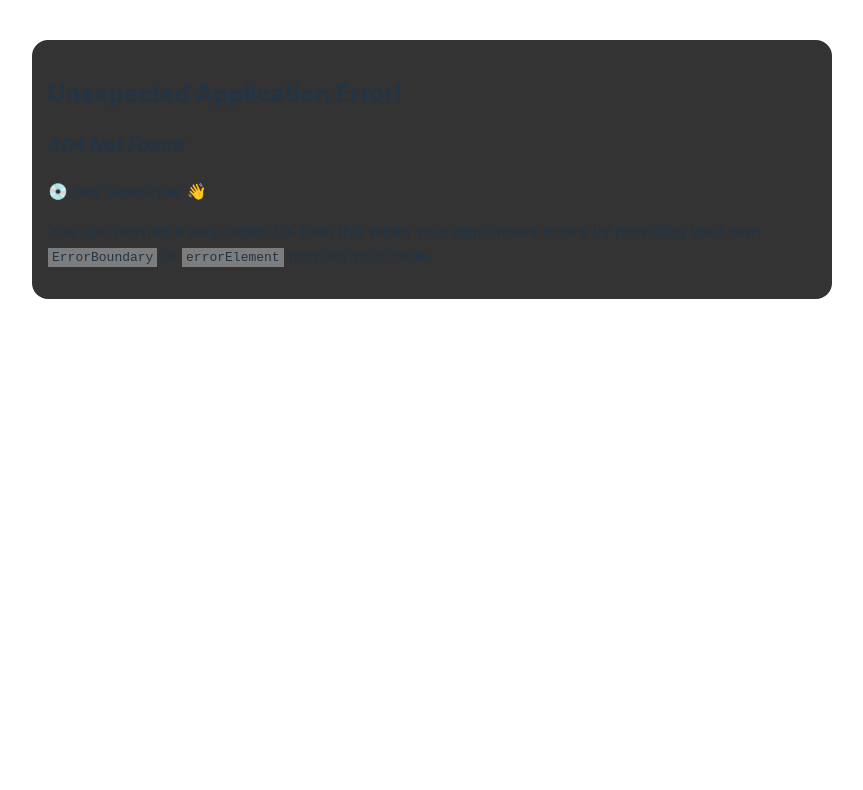
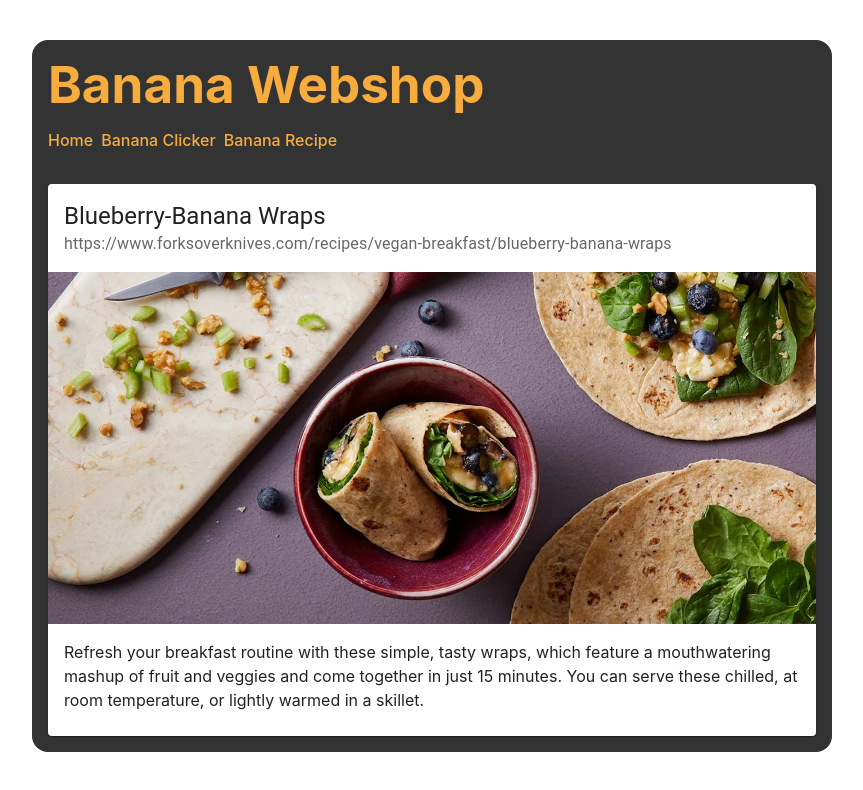
Before and after one commit to BaloeDB/operation-banana, a React (Vite) app in the folder frontend/: page /banana-recipe in a window 1280 px wide. Before the commit this address had no page. Shown: the top 790 px of the page, without its empty margins (208-1071 px from the left). Built offline with nearby package versions, Linux system fonts and the light colour scheme.

Commit message:
Display Static Recipes

```diff
--- a/frontend/src/Root.tsx
+++ b/frontend/src/Root.tsx
@@ -11,6 +11,7 @@ function Root() {
           <div className="flex gap-2">
             <Link to="">Home</Link>
             <Link to="banana-clicker">Banana Clicker</Link>
+            <Link to="banana-recipe">Banana Recipe</Link>
           </div>
         </nav>
       </header>
--- a/frontend/src/main.tsx
+++ b/frontend/src/main.tsx
@@ -5,6 +5,7 @@ import { RouterProvider, createBrowserRouter } from "react-router-dom";
 import BananaClicker from "./routes/BananaClicker.tsx";
 import Home from "./routes/Home.tsx";
 import React from "react";
+import BananaRecipe from "./routes/BananaRecipe.tsx";
 
 const router = createBrowserRouter([
   {
@@ -19,6 +20,10 @@ const router = createBrowserRouter([
         path: "banana-clicker",
         element: <BananaClicker />,
       },
+      {
+        path: "banana-recipe",
+        element: <BananaRecipe />,
+      },
     ],
   },
 ]);
--- /dev/null
+++ b/frontend/src/recipes/recipes.tsx
@@ -0,0 +1,22 @@
+type Recipe = {
+  title: string;
+  source: string;
+  description: string;
+  image: string;
+};
+
+const recipes: Recipe[] = [
+  {
+    title: "Blueberry-Banana Wraps",
+    source:
+      "https://www.forksoverknives.com/recipes/vegan-breakfast/blueberry-banana-wraps",
+    description: `
+        Refresh your breakfast routine with these simple, tasty wraps, which
+          feature a mouthwatering mashup of fruit and veggies and come together
+          in just 15 minutes. You can serve these chilled, at room temperature,
+          or lightly warmed in a skillet.`,
+    image: "wraps.webp",
+  },
+];
+
+export default recipes;
--- /dev/null
+++ b/frontend/src/routes/BananaRecipe.tsx
@@ -0,0 +1,22 @@
+import { Card, CardContent, CardHeader, CardMedia } from "@mui/material";
+import recipes from "../recipes/recipes";
+
+const BananaRecipe = () => {
+  const recipe = recipes[Math.floor(Math.random() * recipes.length)];
+
+  return (
+    <div style={{ marginTop: "2em" }}>
+      <Card>
+        <CardHeader title={recipe.title} subheader={recipe.source} />
+        <CardMedia
+          component="img"
+          image={`src/assets/recipes/${recipe.image}`}
+          alt="Wraps"
+        />
+        <CardContent>{recipe.description}</CardContent>
+      </Card>
+    </div>
+  );
+};
+
+export default BananaRecipe;
```
Also changed, not shown: frontend/src/assets/recipes/wraps.webp (added).
